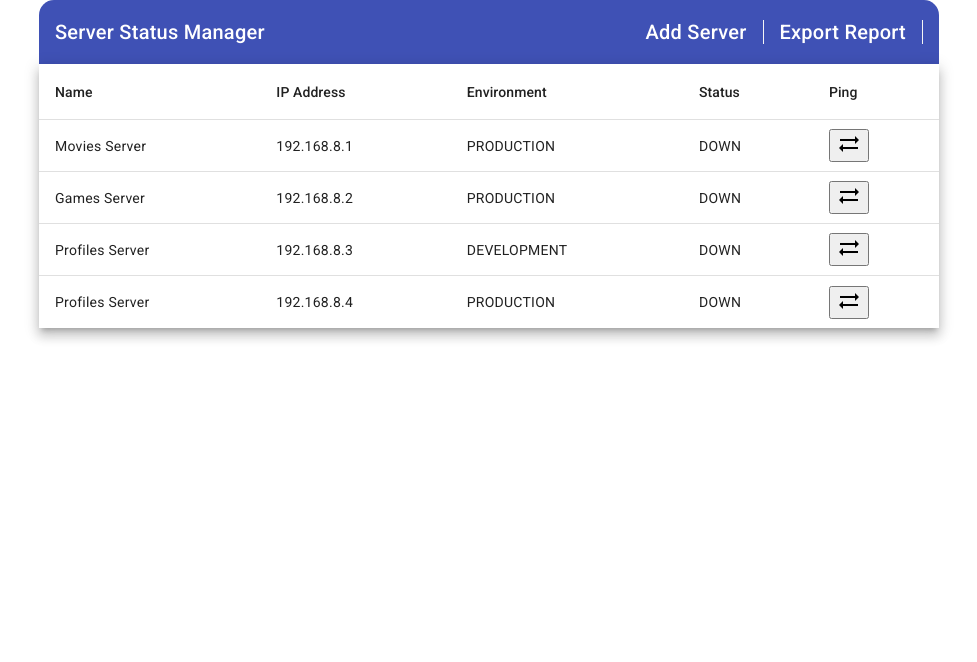
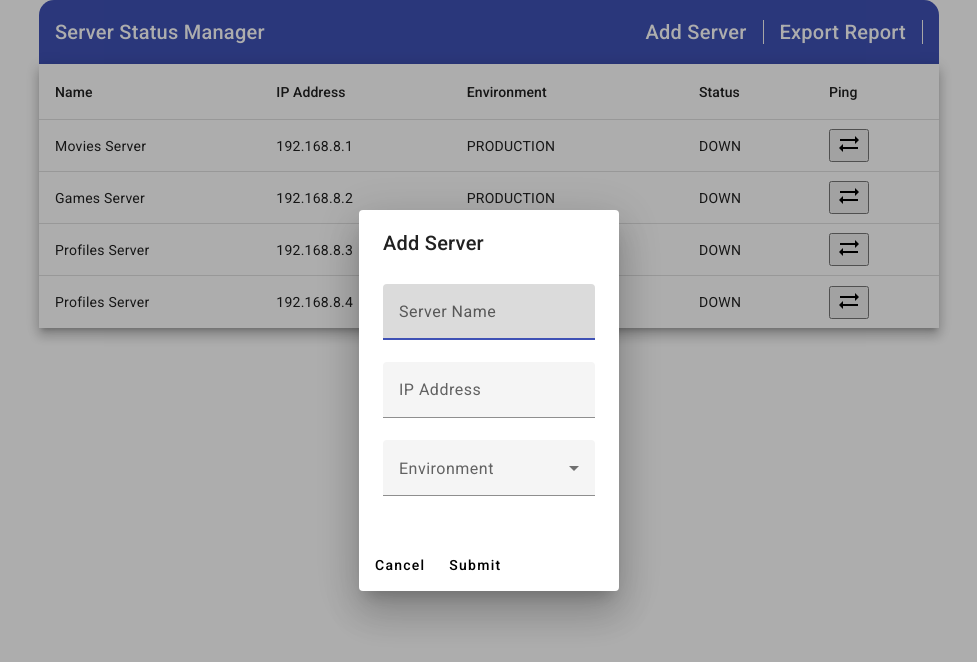
Before and after one commit to PhindulooMulaudzi/server-status-client, an Angular app in the folder client/: page / in a window 1280 px wide. Both pictures are taken after a click on the element "Add Server". Shown: the top 662 px of the page, without its empty margins (151-1128 px from the left). Built offline with nearby package versions, Linux system fonts and the light colour scheme.

Commit message:
dialog popup working

```diff
--- a/client/src/app/add-server-dialog/add-server-dialog.component.html
+++ b/client/src/app/add-server-dialog/add-server-dialog.component.html
@@ -1 +1,33 @@
-<p>add-server-dialog works!</p>
+<h2 mat-dialog-title>Add Server</h2>
+<mat-dialog-content>
+  <form>
+    <mat-form-field>
+      <input
+        matInput
+        [(ngModel)]="data.serverName"
+        name="serverName"
+        placeholder="Server Name"
+      />
+    </mat-form-field>
+
+    <mat-form-field>
+      <input
+        matInput
+        [(ngModel)]="data.ipAddress"
+        name="ipAddress"
+        placeholder="IP Address"
+      />
+    </mat-form-field>
+    <mat-form-field>
+      <mat-label>Environment</mat-label>
+      <mat-select [(ngModel)]="data.environment" name="environment">
+        <mat-option value="production">Production</mat-option>
+        <mat-option value="development">Development</mat-option>
+      </mat-select>
+    </mat-form-field>
+  </form>
+</mat-dialog-content>
+<mat-dialog-actions>
+  <button mat-button (click)="onNoClick()">Cancel</button>
+  <button mat-button (click)="onSubmit()">Submit</button>
+</mat-dialog-actions>
--- a/client/src/app/add-server-dialog/add-server-dialog.component.ts
+++ b/client/src/app/add-server-dialog/add-server-dialog.component.ts
@@ -1,10 +1,29 @@
-import { Component } from '@angular/core';
+import { Component, Inject } from '@angular/core';
+import { MatDialogRef, MAT_DIALOG_DATA } from '@angular/material/dialog';
+
+export interface ServerInfo {
+  serverName: string;
+  ipAddress: string;
+  environment: string;
+}
 
 @Component({
   selector: 'app-add-server-dialog',
   templateUrl: './add-server-dialog.component.html',
-  styleUrls: ['./add-server-dialog.component.css']
+  styleUrls: ['./add-server-dialog.component.css'],
 })
 export class AddServerDialogComponent {
+  constructor(
+    public dialogRef: MatDialogRef<AddServerDialogComponent>,
+    @Inject(MAT_DIALOG_DATA) public data: ServerInfo
+  ) {}
 
+  onNoClick(): void {
+    this.dialogRef.close();
+  }
+
+  onSubmit(): void {
+    // Assuming you have a service to handle this data
+    console.log(this.data);
+  }
 }
--- a/client/src/app/menubar/menubar.component.html
+++ b/client/src/app/menubar/menubar.component.html
@@ -1,7 +1,7 @@
 <mat-toolbar color="primary" class="navbar">
   <div>Server Status Manager</div>
   <div>
-    <span>Add Server</span>
+    <span (click)="openDialog()">Add Server</span>
     <span>Export Report</span>
   </div>
 </mat-toolbar>
--- a/client/src/app/menubar/menubar.component.ts
+++ b/client/src/app/menubar/menubar.component.ts
@@ -1,10 +1,22 @@
 import { Component } from '@angular/core';
+import { MatDialog } from '@angular/material/dialog';
+import {
+  AddServerDialogComponent,
+  ServerInfo,
+} from '../add-server-dialog/add-server-dialog.component';
 
 @Component({
   selector: 'app-menubar',
   templateUrl: './menubar.component.html',
-  styleUrls: ['./menubar.component.css']
+  styleUrls: ['./menubar.component.css'],
 })
 export class MenubarComponent {
+  constructor(private dialog: MatDialog) {}
 
+  openDialog(): void {
+    this.dialog.open(AddServerDialogComponent, {
+      width: '260px',
+      data: {},
+    });
+  }
 }
```
